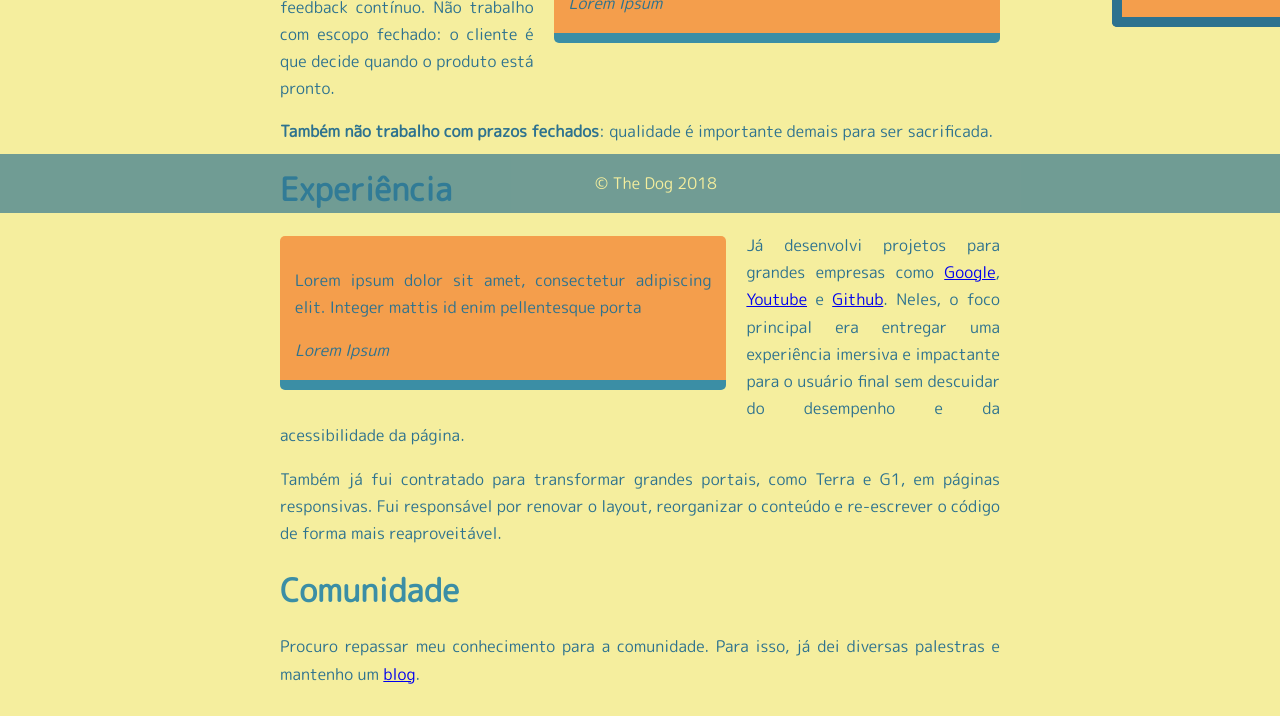
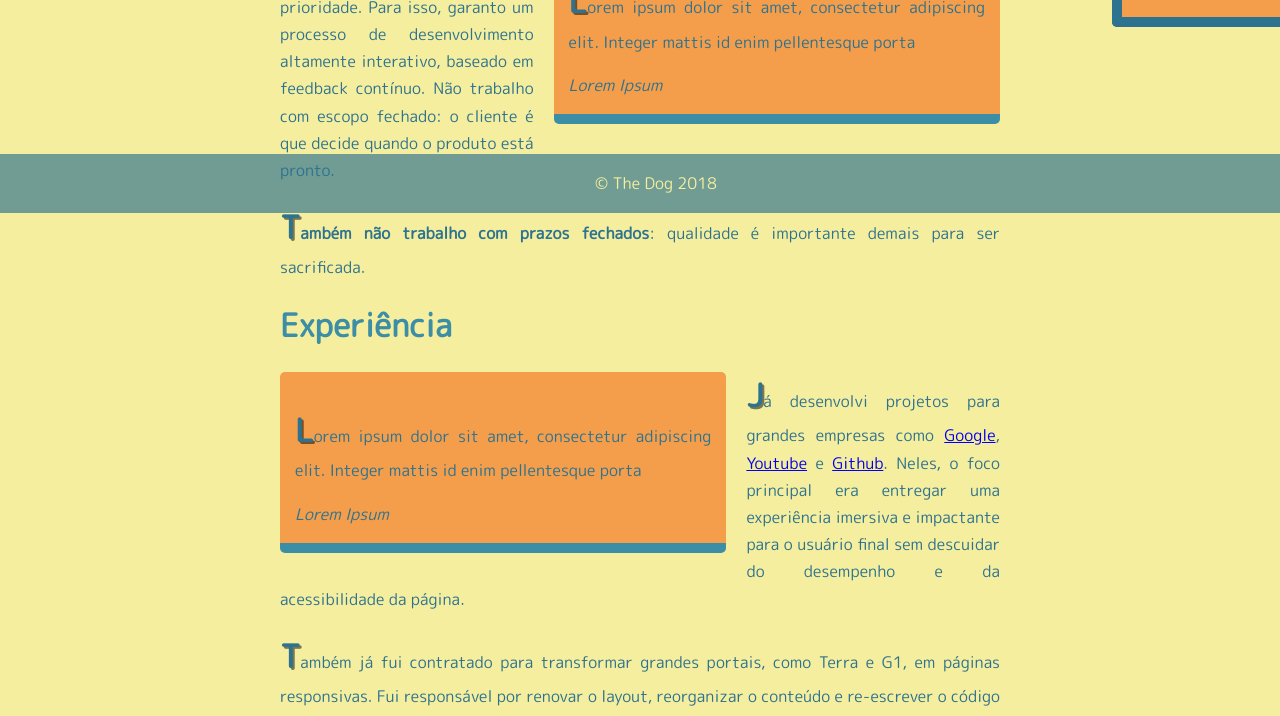
Before and after one commit to AndersonMarquess/HTML5-CSS3, a plain HTML site: page Curso-1/sobre.html in a window 1280 px wide. Shown: the part 587-1303 px from the top of the page. Drawn offline with Linux system fonts and the light colour scheme.

Commit message:
Alterando a primeira letra do elemento

```diff
--- a/Curso-1/media/sobre.css
+++ b/Curso-1/media/sobre.css
@@ -51,3 +51,10 @@ blockquote:nth-of-type(odd):hover, blockquote:nth-of-type(odd):focus {
 blockquote:nth-of-type(even):hover, blockquote:nth-of-type(even):focus {
     transform: rotate(-10deg);
 }
+
+/* Primeira lentra do elemento */
+.conteudo p::first-letter {
+    font-size: 2em;
+    font-weight: bold;
+    text-shadow: 2px 2px rgba(0, 0, 0, 0.5);
+}
```
